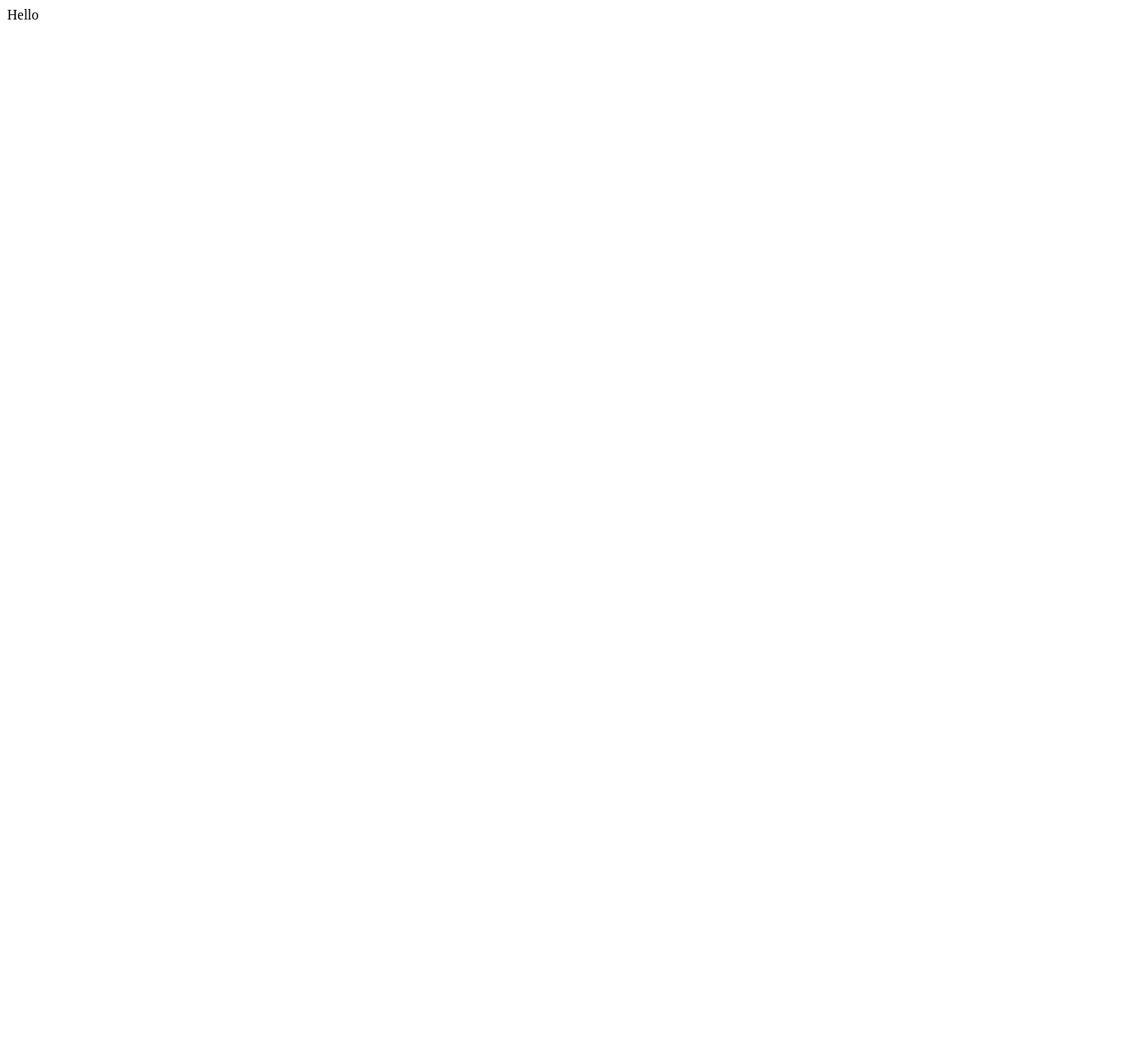
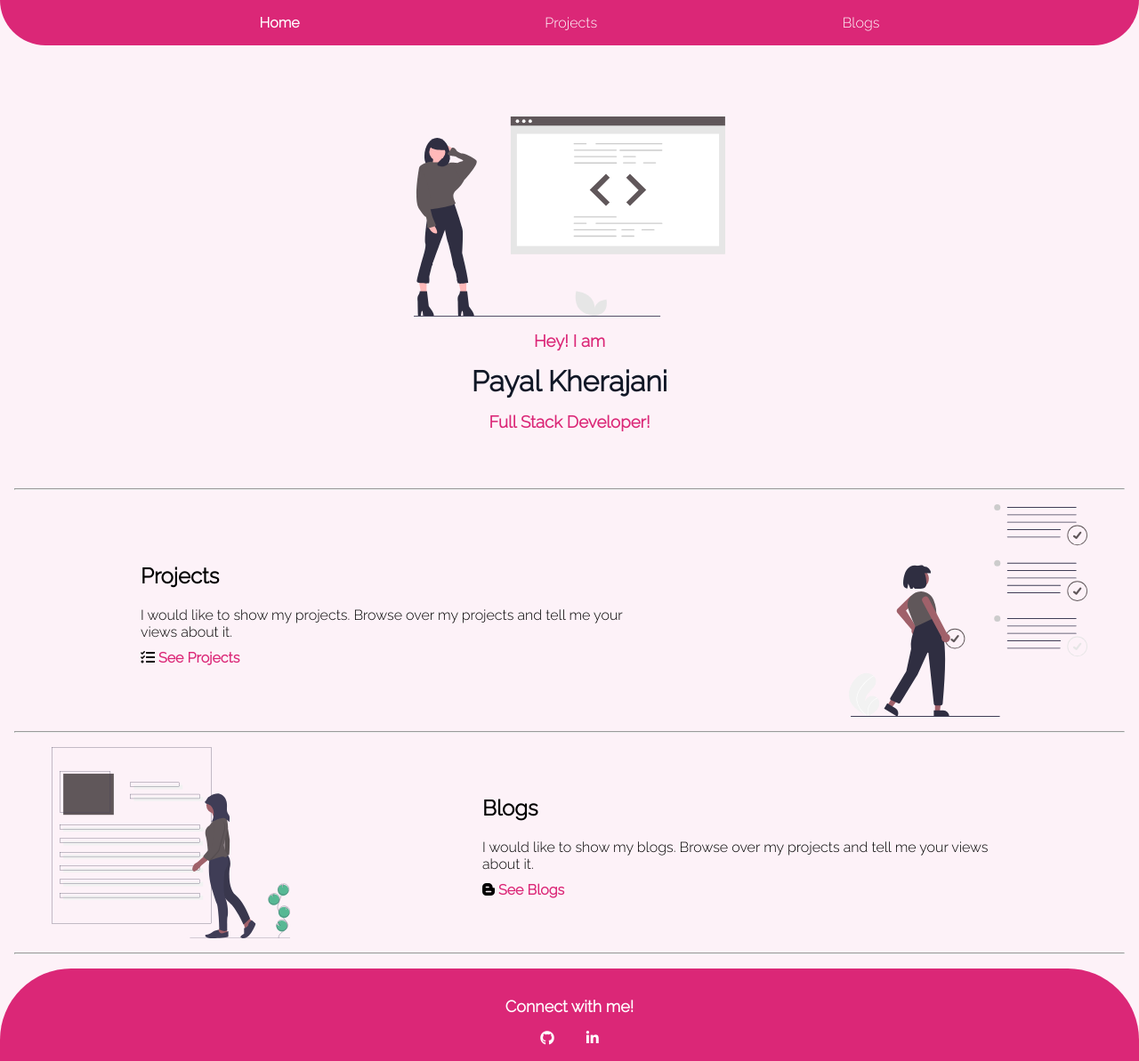
Before and after one commit to payalkherajani/myPortfolio, a website: page index.html in a window 1280 px wide. Shown: the whole page at 89% size. Before the commit the page ends 800 px from the top, so only its background shows below. Drawn offline with Linux system fonts and the light colour scheme.

Commit message:
added-index.html

```diff
--- a/index.html
+++ b/index.html
@@ -8,11 +8,79 @@
     <link rel="icon" type="image/png" sizes="32x32" href="Images/favicon_io/favicon-32x32.png">
     <link rel="icon" type="image/png" sizes="16x16" href="Images/favicon_io/favicon-16x16.png">
     <link rel="manifest" href="Images/favicon_io/site.webmanifest">
+
+    <link rel="stylesheet" href="https://use.fontawesome.com/releases/v5.15.1/css/all.css" integrity="sha384-vp86vTRFVJgpjF9jiIGPEEqYqlDwgyBgEF109VFjmqGmIY/Y4HV4d3Gp2irVfcrp" crossorigin="anonymous">
+
+
     <!-- Stylesheet -->
     <link rel="stylesheet" href="style.css" />
     <title>myPortfolio</title>
 </head>
 <body>
-    Hello
+    <!-- Navigation -->
+   <nav class="navigation">
+       <ul class="unordered-list">
+           <li class="list-item-inline"><a class="link link-active" href="/">Home</a></li>
+           <li class="list-item-inline"><a class="link" href="/">Projects</a></li>
+           <li class="list-item-inline"><a class="link" href="/">Blogs</a></li>
+       </ul>
+   </nav>
+   <!-- Header -->
+    <header class="hero">
+        <img class="hero-img" src="Images/coder.svg" />
+        <div class="intro">
+            <h3 class="intro-heading">Hey! I am </h3>
+            <h1 class="hero-heading">Payal Kherajani</h1>
+            <h3 class="intro-heading"> Full Stack Developer! </h3>
+        </div>
+    </header>
+    <hr />
+    <div class="project-section">
+        <section class="section">
+            <div class="container container-center">
+                <h1 class="section-heading">Projects</h1>
+                <p class="section-heading">I would like to show my projects. Browse over my projects and tell me your views about it.</p>
+                <span class="section-heading"><i class="fas fa-tasks"></i><a class="link link-primary" href="/projects.html">
+                    See Projects</a></span>
+            </div>
+        </section>
+
+        <aside class="aside">
+            <img class="hero-img" src="Images/project.svg" alt="img"/>
+        </aside>
+    </div>
+    <hr>
+
+    <div class="project-section">
+        <aside class="aside">
+            <img class="hero-img" src="Images/blog.svg" alt="img"/>
+        </aside>
+        <section class="section">
+            <div class="container container-center">
+                <h1 class="section-heading">Blogs</h1>
+                <p class="section-heading">I would like to show my blogs. Browse over my projects and tell me your views about it.</p>
+                <span class="section-heading"><i class="fab fa-blogger-b"></i><a class="link link-primary" href="/blogs.html">
+                    See Blogs</a></span>
+            </div>
+        </section>
+    </div>
+    <hr>
+    <footer class="footer">
+        <div class="footer-header">Connect with me! </div>
+        <ul class="social-links list-non-bullet">
+            <li class="list-item-inline">
+                <a class="link" href="https://github.com/payalkherajani">
+                    <i class="fab fa-github"></i>
+                </a>
+            </li>
+            <li class="list-item-inline">
+
+                <a class="link" href="https://www.linkedin.com/in/payalkherajani19/">
+                    <i class="fab fa-linkedin-in"></i>
+                </a>
+            </li>
+
+        </ul>
+    </footer>
 </body>
 </html>
--- a/style.css
+++ b/style.css
@@ -0,0 +1,139 @@
+/* imports */
+@import url("https://fonts.googleapis.com/css2?family=Raleway:wght@300&display=swap");
+
+/* Root */
+* {
+  margin: 0rem;
+  padding: 0rem;
+}
+:root {
+  --primary-color: #db2777;
+  --overall-color: #fdf2f8;
+  --dark-color: #111827;
+}
+body {
+  font-family: "Raleway", sans-serif;
+  background-color: var(--overall-color);
+}
+
+a {
+  text-decoration: none;
+}
+hr {
+  margin: 1rem;
+}
+
+/* Navigation */
+.navigation {
+  background-color: var(--primary-color);
+  color: white;
+  padding: 1rem;
+  border-bottom-left-radius: 5rem;
+  border-bottom-right-radius: 5rem;
+}
+.unordered-list {
+  list-style-type: none;
+  display: flex;
+  justify-content: space-evenly;
+}
+.list-item-inline {
+  display: inline;
+}
+.navigation .link {
+  color: white;
+}
+.navigation .link-active {
+  font-weight: 900;
+}
+
+/* Header */
+.hero {
+  padding: 2rem;
+  padding-top: 5rem;
+}
+
+.hero .hero-img {
+  max-width: 80%;
+  width: 350px;
+  display: block;
+  margin: auto;
+}
+.hero .intro {
+  margin: 1rem;
+  display: flex;
+  flex-direction: column;
+  align-items: center;
+  gap: 1rem;
+}
+
+.hero .intro-heading {
+  color: var(--primary-color);
+}
+
+.hero .hero-heading {
+  color: var(--dark-color);
+}
+
+/* Project-section and Blog-Section */
+.project-section {
+  display: flex;
+  justify-content: space-evenly;
+  align-items: center;
+}
+
+.project-section .section {
+  flex-basis: 70%;
+}
+.container {
+  padding: 0rem 1rem;
+}
+
+.container-center {
+  max-width: 600px;
+  margin: auto;
+}
+
+.project-section .aside {
+  flex-basis: 30%;
+}
+.project-section .hero-img {
+  max-width: 70%;
+  width: 400px;
+  display: block;
+  margin-left: auto;
+  margin-right: auto;
+}
+
+.project-section .section-heading {
+  padding: 10px;
+}
+
+.project-section .link-primary {
+  color: var(--primary-color);
+  font-weight: 900;
+}
+
+/* Footer */
+.footer {
+  background-color: var(--primary-color);
+  padding: 1rem;
+  text-align: center;
+  color: white;
+  border-top-right-radius: 5rem;
+  border-top-left-radius: 5rem;
+}
+
+.footer .link {
+  color: white;
+  padding: 1rem;
+}
+
+.footer .footer-header {
+  font-weight: bold;
+  font-size: large;
+  margin: 1rem;
+}
+
+.footer ul {
+  padding-inline-start: 0px;
+}
```
Also changed, not shown: Images/blog.svg (added), Images/project.svg (added).
